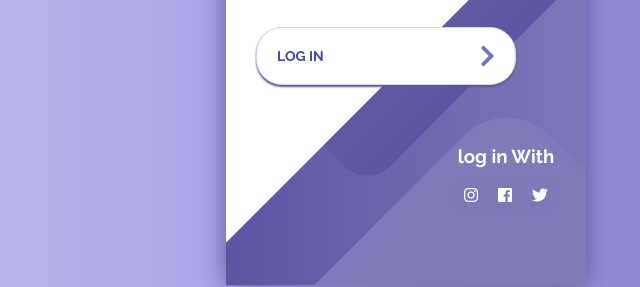
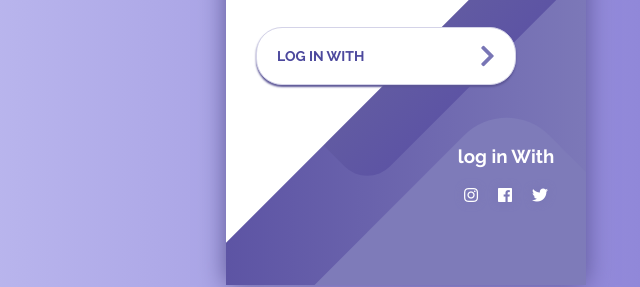
Before and after one commit to my-c-om/amksever.com, a plain HTML site: page index.html in a window 1280 px wide. Shown: the part 415-702 px from the top of the page, 234-874 px from the left. Drawn offline with Linux system fonts and the light colour scheme.

Commit message:
Update index.html
Signed-off-by: amkweb <athuyrain@gmail.com>

```diff
--- a/index.html
+++ b/index.html
@@ -22,12 +22,12 @@
 					<input type="password" class="login__input" placeholder="Password">
 				</div>
 				<button class="button login__submit">
-					<span class="button__text">Log In </span>
+					<span class="button__text">Log In With </span>
 					<i class="button__icon fas fa-chevron-right"></i>
 				</button>
 			</form>
 			<div class="social-login">
-				<h3>log in With  </h3>
+				<h3>log in With</h3>
 				<div class="social-icons">
 					<a href="#" class="social-login__icon fab fa-instagram"></a>
 					<a href="#" class="social-login__icon fab fa-facebook"></a>
```
